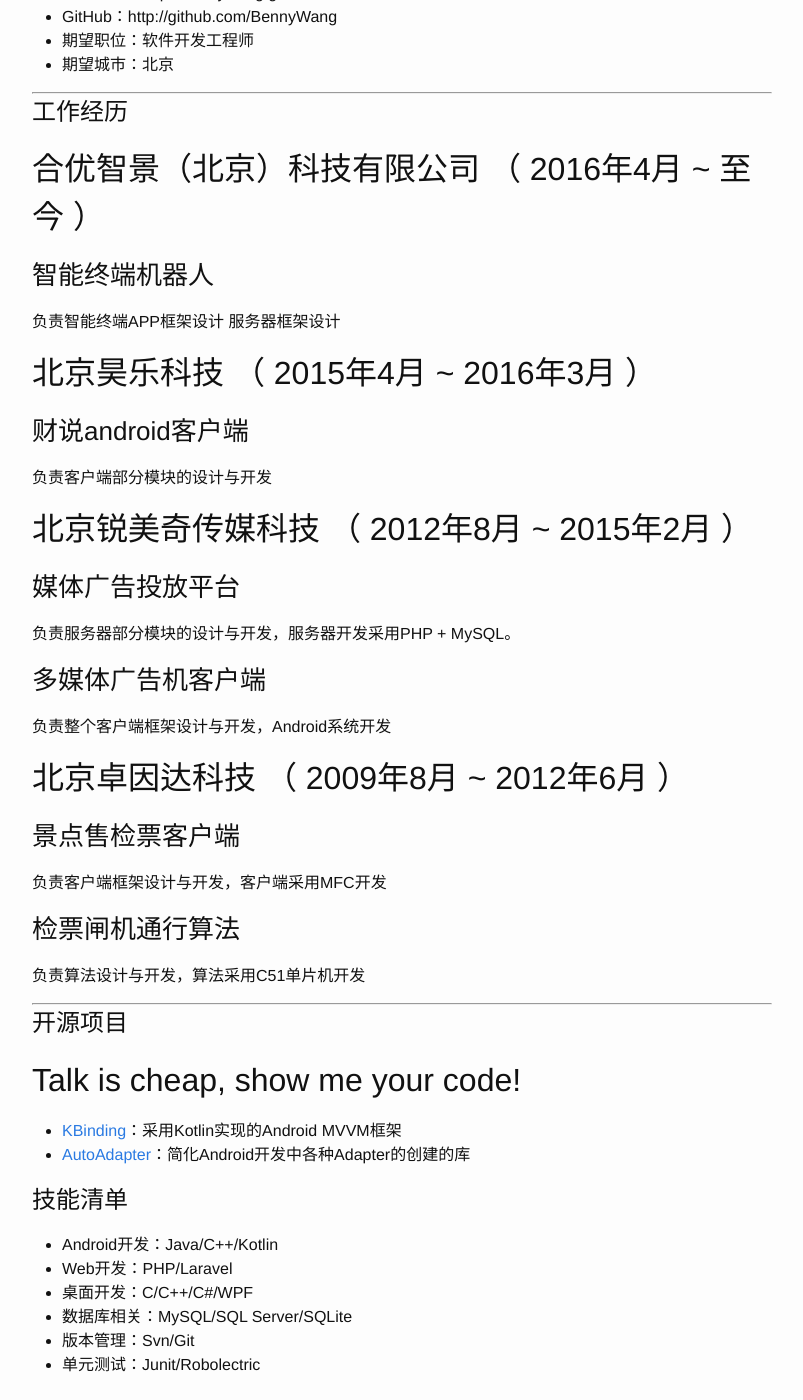
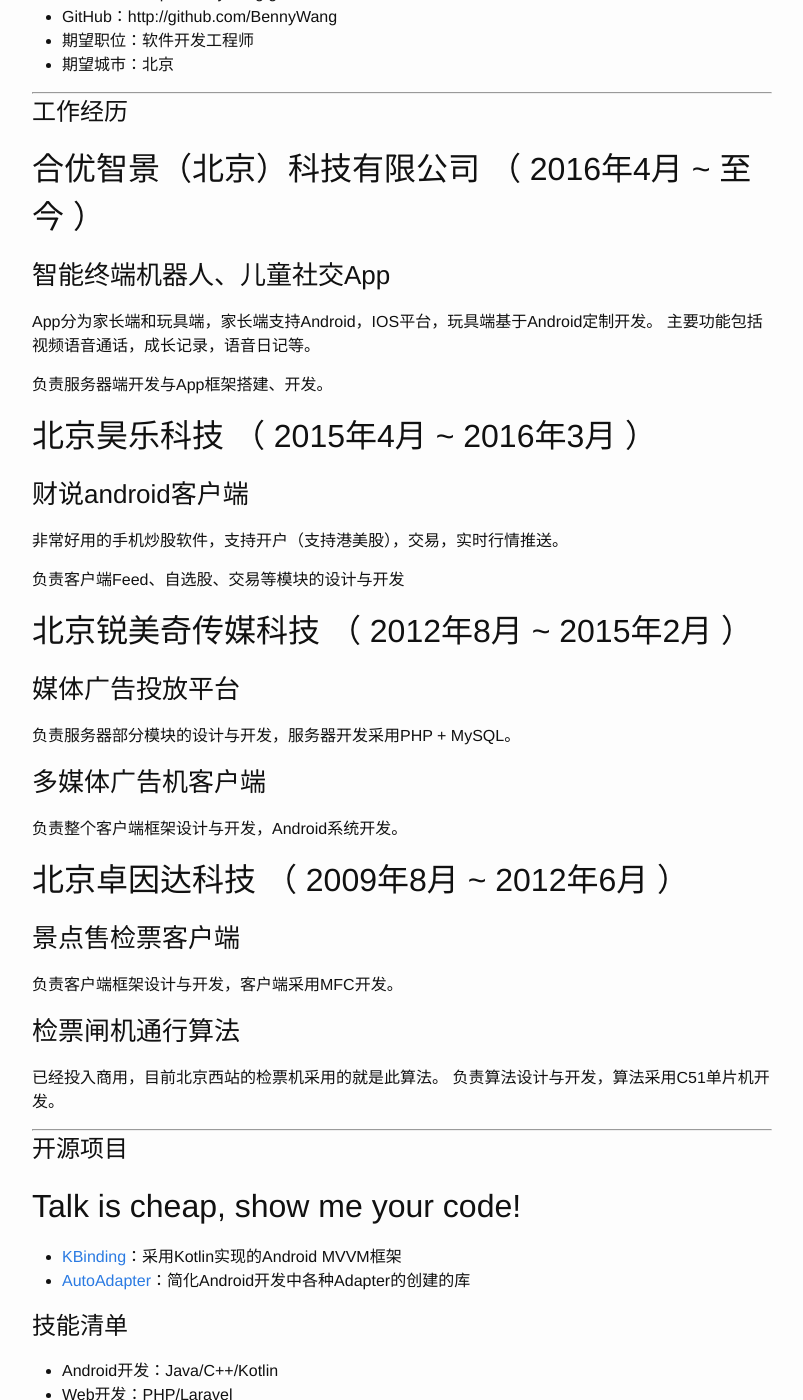
Before and after one commit to BennyWang/BennyWang.github.io, a Jekyll site: the page built from resume.md, in a window 1280 px wide and 1400 px high, scrolled down 374 px. Shown: the whole window, without its empty margins (238-1041 px from the left). Built offline with Jekyll 4.4.1, drawn with Linux system fonts in a browser that asks for light colours.

Commit message:
update resume

```diff
--- a/resume.md
+++ b/resume.md
@@ -31,16 +31,21 @@
 
 ## 合优智景（北京）科技有限公司 （ 2016年4月 ~ 至今 ）
 
-### 智能终端机器人
+### 智能终端机器人、儿童社交App
 
-负责智能终端APP框架设计
-服务器框架设计
+App分为家长端和玩具端，家长端支持Android，IOS平台，玩具端基于Android定制开发。
+主要功能包括视频语音通话，成长记录，语音日记等。
+
+负责服务器端开发与App框架搭建、开发。
+
 
 ## 北京昊乐科技 （ 2015年4月 ~ 2016年3月 ）
 
 ### 财说android客户端
 
-负责客户端部分模块的设计与开发
+非常好用的手机炒股软件，支持开户（支持港美股），交易，实时行情推送。
+
+负责客户端Feed、自选股、交易等模块的设计与开发
 
 
 ## 北京锐美奇传媒科技 （ 2012年8月 ~ 2015年2月 ）
@@ -49,20 +54,22 @@
 
 负责服务器部分模块的设计与开发，服务器开发采用PHP + MySQL。
 
+
 ### 多媒体广告机客户端
 
-负责整个客户端框架设计与开发，Android系统开发
+负责整个客户端框架设计与开发，Android系统开发。
 
 
 ## 北京卓因达科技 （ 2009年8月 ~ 2012年6月 ）
 
 ### 景点售检票客户端
 
-负责客户端框架设计与开发，客户端采用MFC开发
+负责客户端框架设计与开发，客户端采用MFC开发。
 
 ### 检票闸机通行算法
 
-负责算法设计与开发，算法采用C51单片机开发
+已经投入商用，目前北京西站的检票机采用的就是此算法。
+负责算法设计与开发，算法采用C51单片机开发。
 
 
 ---
```
Also changed, not shown: other parts of resume.md (+1 -1 lines).
